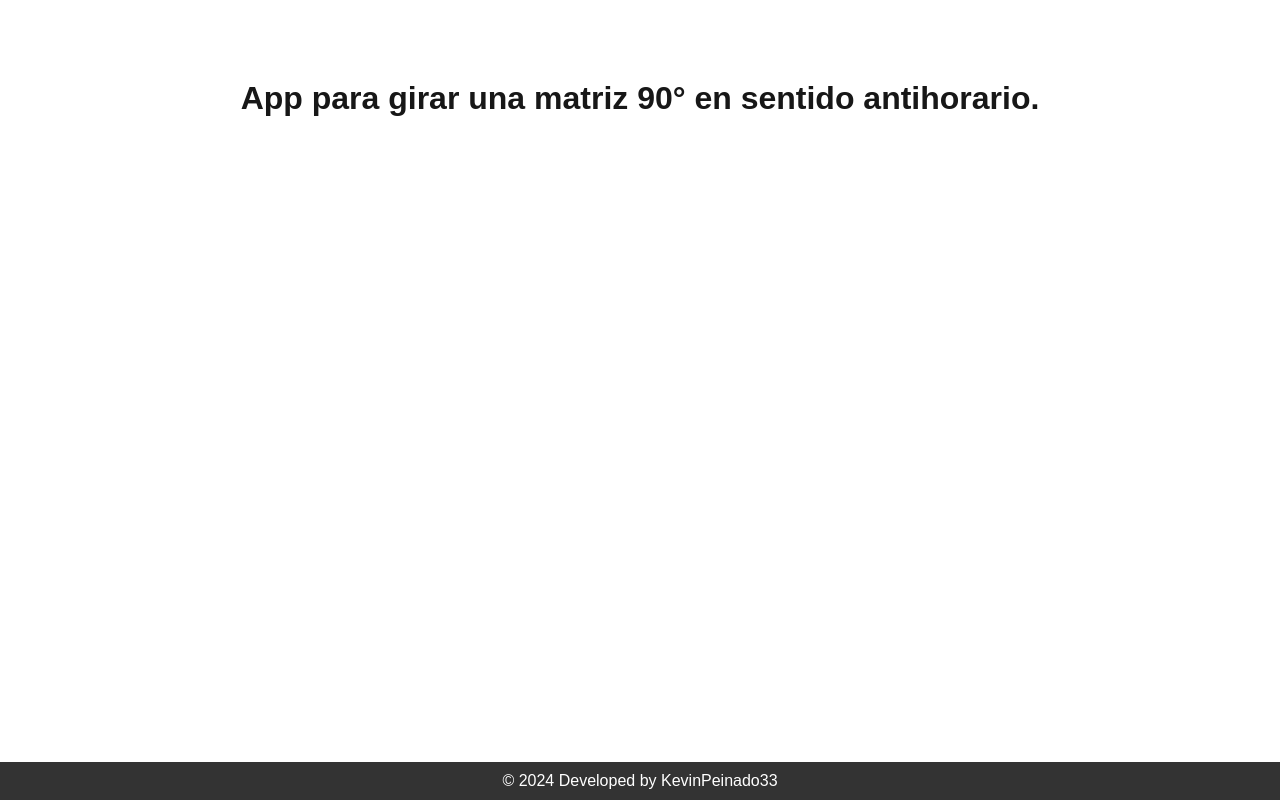
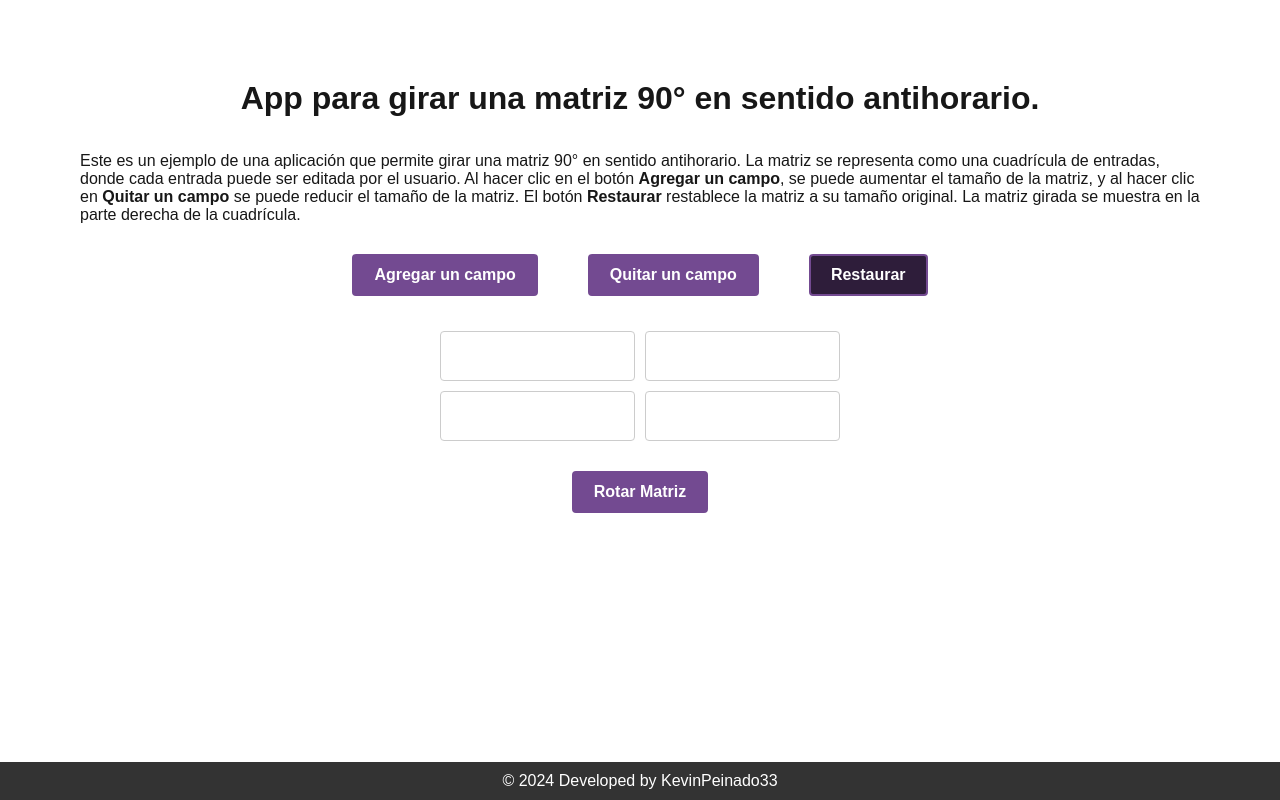
Before and after one commit to yacodev/challenge-delosi-matriz, a Next.js app: page / in a window 1280 px wide. Built offline with nearby package versions, Linux system fonts and the light colour scheme.

Commit message:
modify layout and page

```diff
--- a/src/app/layout.tsx
+++ b/src/app/layout.tsx
@@ -1,6 +1,7 @@
 import type { Metadata } from "next";
 import { Geist, Geist_Mono } from "next/font/google";
 import "./global.scss";
+import { Toaster } from "sonner";
 
 const geistSans = Geist({
   variable: "--font-geist-sans",
@@ -25,6 +26,7 @@ export default function RootLayout({
   return (
     <html lang="en">
       <body className={`${geistSans.variable} ${geistMono.variable}`}>
+        <Toaster richColors position="top-center" />
         <main>{children}</main>
 
         <footer>
--- a/src/app/page.tsx
+++ b/src/app/page.tsx
@@ -1,13 +1,72 @@
 "use client";
+import { Button } from "../components";
+import { SquareGrid } from "../features/matrix/components/";
+import { MIN_NUM_MATRIX_SIZE } from "../features/matrix/constants";
+import { useMatrix } from "../features/matrix/hooks";
+
 import styles from "./page.module.scss";
 
 export default function Home() {
+  const {
+    handleAddFields,
+    handleRemoveFields,
+    handleResetFields,
+    matrixValues,
+    matrixSize,
+    handleInputChange,
+    rotatedMatrix,
+    handleRotateMatrix,
+  } = useMatrix(MIN_NUM_MATRIX_SIZE);
+
+  const disabledButtonRotate = rotatedMatrix.length !== 0;
   return (
     <main className={styles.page}>
       <h1 className={styles.page__title}>
-        {" "}
         App para girar una matriz 90° en sentido antihorario.
       </h1>
+
+      <span>
+        Este es un ejemplo de una aplicación que permite girar una matriz 90° en
+        sentido antihorario. La matriz se representa como una cuadrícula de
+        entradas, donde cada entrada puede ser editada por el usuario. Al hacer
+        clic en el botón <b>Agregar un campo</b>, se puede aumentar el tamaño de
+        la matriz, y al hacer clic en <b>Quitar un campo</b> se puede reducir el
+        tamaño de la matriz. El botón <b>Restaurar</b> restablece la matriz a su
+        tamaño original. La matriz girada se muestra en la parte derecha de la
+        cuadrícula.
+      </span>
+
+      <div className={styles.square__controls}>
+        <Button text="Agregar un campo" onClick={handleAddFields} />
+
+        <Button text="Quitar un campo" onClick={handleRemoveFields} />
+
+        <Button
+          text="Restaurar"
+          variant="secondary"
+          onClick={handleResetFields}
+        />
+      </div>
+
+      <div className={styles.square__container}>
+        <SquareGrid
+          matrix={matrixValues}
+          matrixSize={matrixSize}
+          onInputChange={handleInputChange}
+        />
+      </div>
+
+      <div className={styles.square__controls}>
+        <Button
+          text="Rotar Matriz"
+          onClick={handleRotateMatrix}
+          disabled={disabledButtonRotate}
+        />
+      </div>
+
+      <div className={styles.square__container}>
+        <SquareGrid matrix={rotatedMatrix} matrixSize={matrixSize} isDisabled />
+      </div>
     </main>
   );
 }
```
